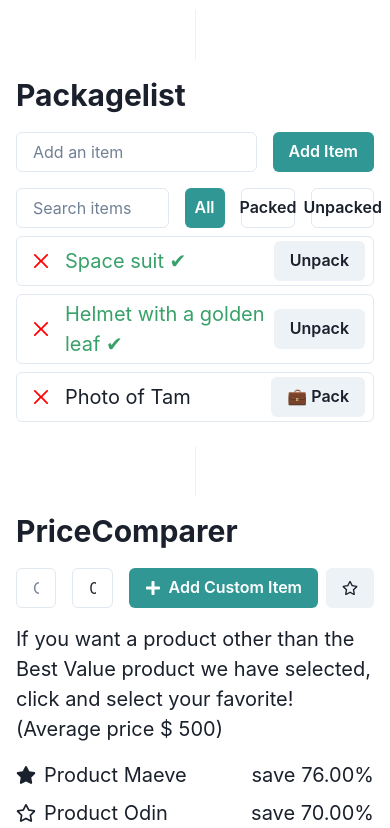
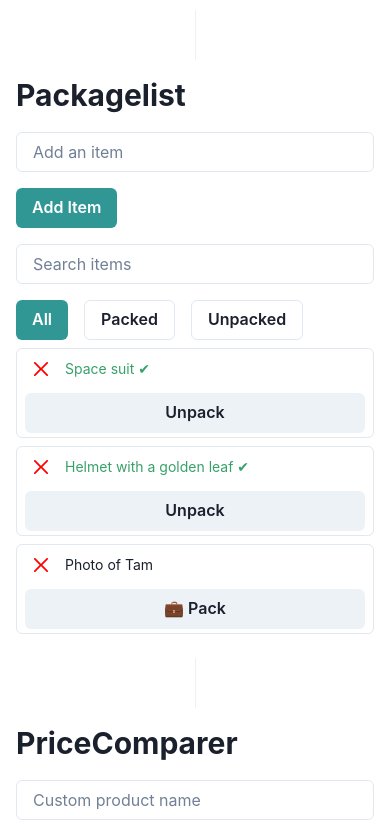
Before and after one commit to hubpork/React-Tools, a React (Create React App) app: page / in a window 390 px wide. Shown: the part 1140-1968 px from the top of the page. Built offline with nearby package versions, Linux system fonts and the light colour scheme.

Commit message:
S: Mobile Syling

```diff
--- a/src/App.tsx
+++ b/src/App.tsx
@@ -33,7 +33,7 @@ export const App = () => (
 					<Divider orientation='vertical' />
 				</Center>
 				<Grid py={4}>
-					<Heading as='h2' size='xl'>
+					<Heading as='h2'>
 						Amazing scientists
 					</Heading>
 					<Profile />
@@ -42,7 +42,7 @@ export const App = () => (
 					<Divider orientation='vertical' />
 				</Center>
 				<Grid py={4}>
-					<Heading as='h3' size='xl'>
+					<Heading as='h2'>
 						Packagelist
 					</Heading>
 					<PackingList />
@@ -51,7 +51,7 @@ export const App = () => (
 					<Divider orientation='vertical' />
 				</Center>
 				<Grid py={4}>
-					<Heading as='h2' size='xl'>
+					<Heading as='h2'>
 						PriceComparer
 					</Heading>
 					<PriceComparer />
--- a/src/components/Gallery.tsx
+++ b/src/components/Gallery.tsx
@@ -29,7 +29,7 @@ const Avatar: React.FC<AvatarProps> = ({ person, size }) => {
                 width={size}
                 height={size}
             />
-            <Text>{person.name}</Text>
+            <Text fontSize={{lg: 'lg' }} lineHeight={{ base: '1.3', lg: '1.5' }}>{person.name}</Text>
 
         </Flex>
     );
--- a/src/components/PackageList.tsx
+++ b/src/components/PackageList.tsx
@@ -40,6 +40,8 @@ function Item({ name, isPacked, onRemove, onTogglePacked }: ItemProps) {
 				alignItems='center'
 				my={2}
 				gap={2}
+				flexWrap='wrap'
+				fontSize={{ base: 'sm', md: 'lg', lg: 'xl' }}
 				maxW={{
 					base: '100%',
 					lg: '75%', // 80em+
@@ -47,7 +49,7 @@ function Item({ name, isPacked, onRemove, onTogglePacked }: ItemProps) {
 			>
 				<IconButton title="remove" bg="transparent" color="red" _hover={{ background: "white", color: "black"}}  flexShrink={0} size='sm' aria-label='Search database' icon={<CloseIcon />} onClick={onRemove} />
 				{itemContent}
-				<Button ml="auto" flexShrink={0} onClick={onTogglePacked}>{isPacked ? "Unpack" : "💼 Pack "}</Button>
+				<Button ml="auto" flexShrink={0} onClick={onTogglePacked} width={{ base: '100%', md: 'auto' }}>{isPacked ? "Unpack" : "💼 Pack "}</Button>
 			</Flex>
 		</ListItem>
 	);
@@ -114,7 +116,7 @@ export default function PackingList() {
 
 	return (
 		<section>
-			<Flex gap={4} mt={4} maxW={{ base: '100%', lg: '75%' }}>
+			<Flex gap={4} mt={4} maxW={{ base: '100%', lg: '75%' }} flexWrap='wrap'>
 				<Input
 					type="text"
 					value={newItemName}
@@ -125,7 +127,7 @@ export default function PackingList() {
 					Add Item
 				</Button>
 			</Flex>
-			<Flex gap={4} mt={4} maxW={{ base: '100%', lg: '75%' }}>
+			<Flex gap={4} mt={4} maxW={{ base: '100%', lg: '75%' }} flexWrap='wrap'>
 				<Input
 					type="text"
 					value={searchQuery}
--- a/src/components/PriceComparer.tsx
+++ b/src/components/PriceComparer.tsx
@@ -33,6 +33,7 @@ function Item({ name, pricePerMonth, isPremium, isCustom, setSelectedItem, selec
 				alignItems='center'
 				my={2}
 				gap={2}
+				fontSize={{ base: 'lg', lg: 'xl' }}
 				color={isCustom ? "green.500" : "inherit"}
 				>
 					{isPremium ? <FaStar title="Premium" /> : <FaRegStar />}
@@ -111,19 +112,17 @@ export default function PriceComparer() {
 
 	return (
 		<section>
-			<Flex my={4} maxW={{ base: '100%', lg: '75%' }} gap={2}>
+			<Flex my={4} maxW={{ base: '100%', lg: '75%' }} gap={2} flexWrap={{ base: 'wrap', md: 'nowrap' }}>
 				<Input
 					placeholder="Custom product name"
 					value={customName}
 					onChange={(e) => setCustomName(e.target.value)}
-					mr={2}
 				/>
 				<Input
 					type="number"
 					placeholder="Price Per Month"
 					value={customPrice}
 					onChange={(e) => setCustomPrice(parseFloat(e.target.value))}
-					mr={2}
 				/>
 				<Button onClick={onAddCustomItem} colorScheme="teal" variant="solid" flexShrink={0} gap={2}>
 					<FaPlus /> Add Custom Item
@@ -133,7 +132,7 @@ export default function PriceComparer() {
 					{isPremium ? <FaStar /> : <FaRegStar />}
 				</Button>
 			</Flex>
-			<Text my={4}>If you want a product other than the Best Value product we have selected, <br />click and select your favorite! (Average price $ 500) </Text>
+			<Text my={4} fontSize={{ base: 'lg', lg: 'xl' }}>If you want a product other than the Best Value product we have selected, <br />click and select your favorite! (Average price $ 500) </Text>
 			<List>
 				{sortedItems.map((item, index) => (
 					<Item
@@ -149,11 +148,11 @@ export default function PriceComparer() {
 			</List>
 
 			{selectedItem && (
-				<Text>
+				<Text fontSize={{ base: 'lg', lg: 'xl' }}>
 					You chose {selectedItem.name} with a price of ${selectedItem.pricePerMonth} per month.
 				</Text>
 			)}
-			<Text color="pink.500">
+			<Text color="pink.500" fontSize={{ base: 'lg', lg: 'xl' }}>
 				Best saving: {chosenProduct} - {bestSavingPercentage.toFixed(2)}% off
 			</Text>
 		</section>
```
Lines whose indentation alone changed are shown as unchanged.
